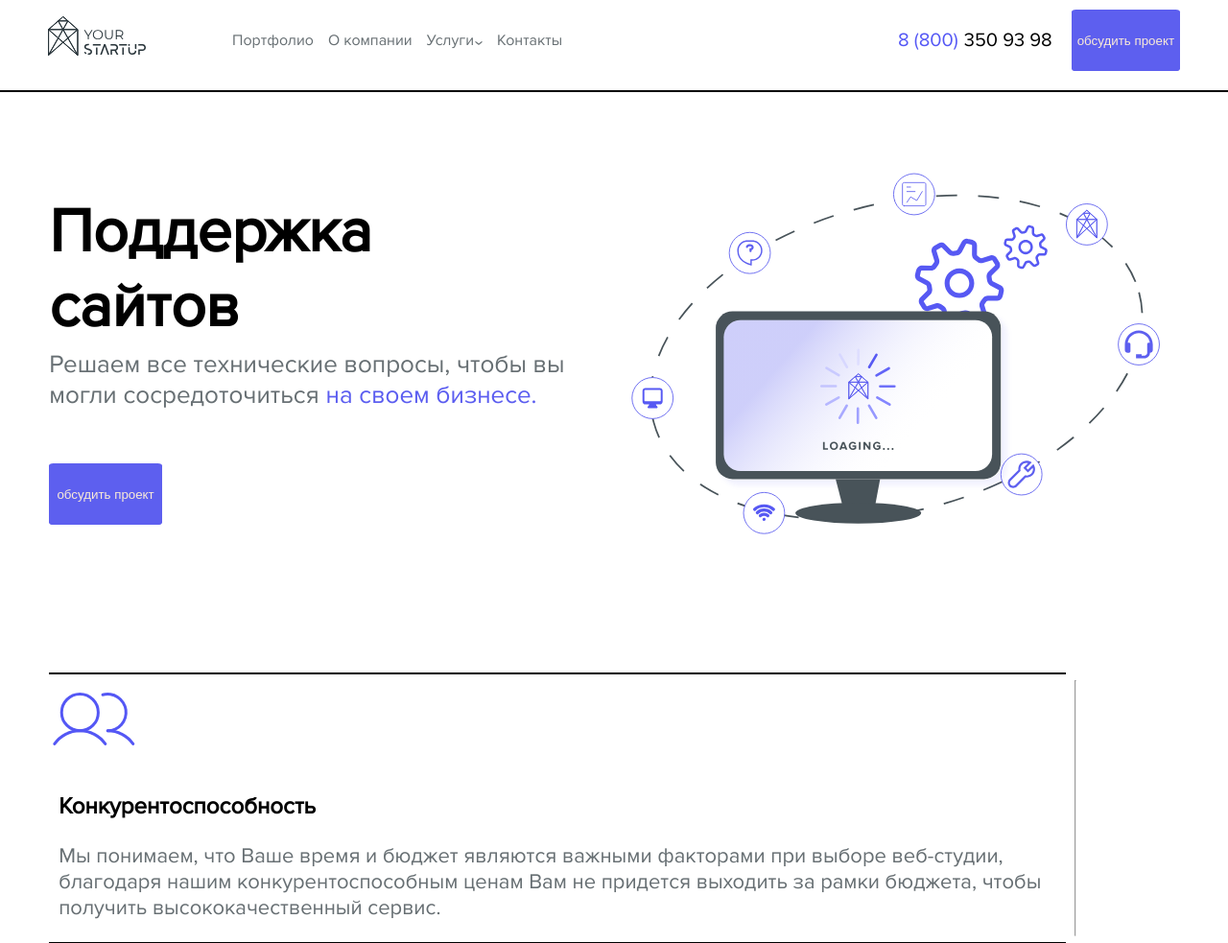
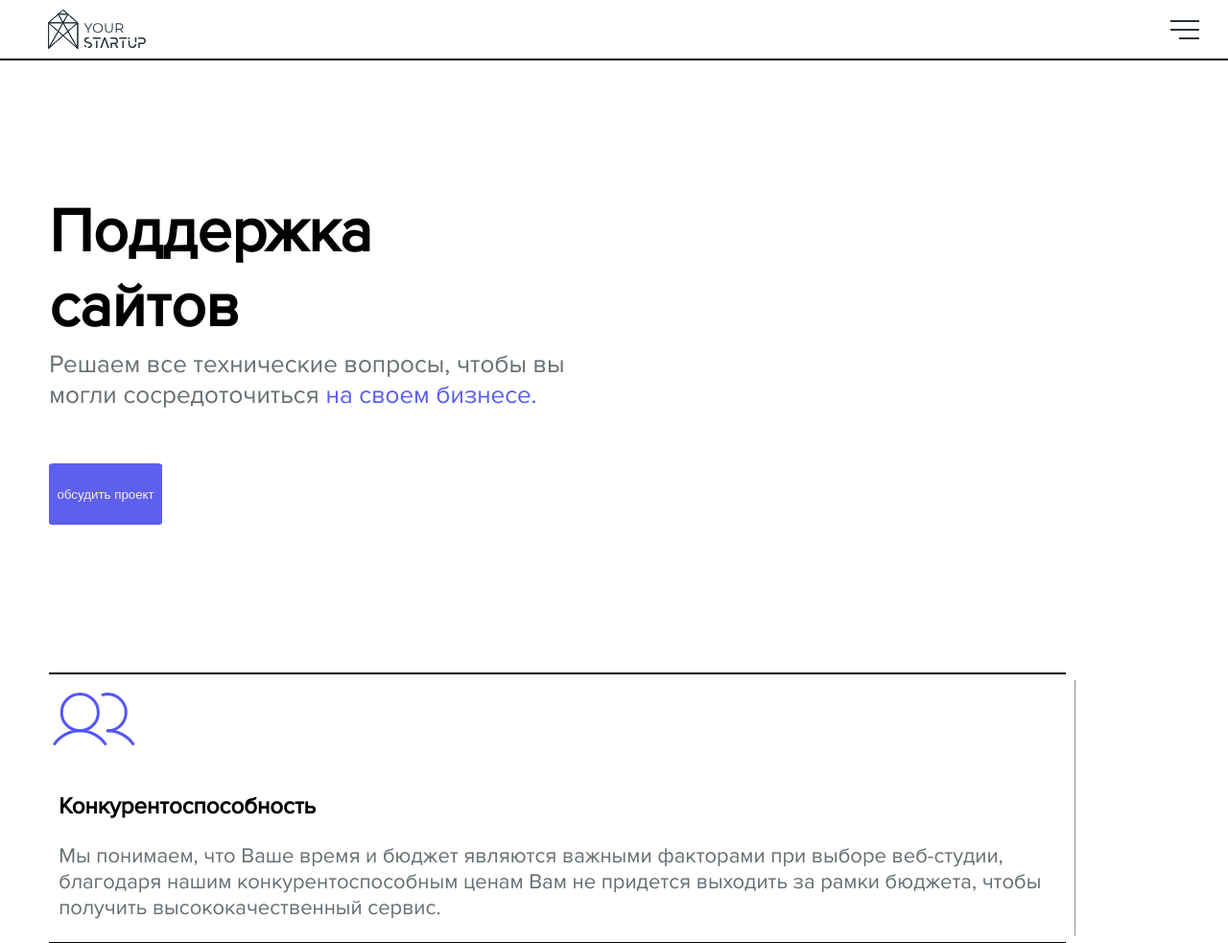
Before and after one commit to yydddiii/YourStartup, a PHP site: page /main.html in a window 1280 px wide. Shown: the top 983 px of the page at 96% size. Run offline with PHP 8.4, Linux system fonts and the light colour scheme.

Commit message:
burger-menu

```diff
--- a/CSS/styles.css
+++ b/CSS/styles.css
@@ -42,9 +125,26 @@
     .possibilites__line{
         min-width: 90%;
     }
+
+    .big-button__txt{
+        font-size: 64px;
+    }
+
+    .footer-main{
+        grid-template-columns: 33% repeat(3, 22%);
+        grid-template-rows: none;
+    }
 }
 
 @media (max-width: 1300px){
+    .open{
+        display: flex !important;
+    }
+
+    .header{
+        grid-template-columns: 1fr 8fr 4fr ;
+    }
+
     .info{
         grid-template-columns: 90% 20px;
     }
@@ -53,6 +153,58 @@
         filter: grayscale(100%);
     }
 
+    .logo{
+        margin: 10px 0 10px 50px;
+    }
+
+    .menu__items{
+        list-style: none;
+        display: flex;
+        flex-direction: column;
+        margin-top: 25px;
+    }
+
+    .menu__item{
+        margin-top: 25px;
+    }
+
+    .menu{
+        display: none;
+        position: fixed;
+        flex-direction: column;
+        height: 100%;
+        width: 100%;
+        top: 0;
+        bottom: 0;
+        left: 0;
+        right: 0;
+        z-index: 49;
+        overflow-y: auto;
+        padding: 50px 40px;
+        background-color: #ffffff;
+        animation: burgerAnimation .5s;
+    }
+
+    .menu__link{
+        color: black;
+        text-decoration: none;
+    }
+
+    .right-menu{
+        position: absolute;
+        visibility: hidden;
+        opacity: 0;
+    }
+
+    .burger-menu{
+        visibility: visible;
+        grid-column: 4;
+        margin: 21px 30px 0 0;
+    }
+
+    .support__picture{
+        visibility: hidden;
+    }
 
     .technologies{
         grid-template-columns: repeat(2, 50%);
@@ -139,59 +406,14 @@ main {
     transition: 1s;
     position: fixed;
     display: grid;
-    grid-template-columns: 1fr 8fr 4fr ;
-    padding-bottom: 20px;
     border-bottom: 2px solid black;
     background-color: transparent;
     z-index: 99;
 }
 
-.logo{
-    margin-left: 50px;
-    display: flex;
-    align-items: center;
-}
-
 .logo__img{
     display: flex;
     align-items: center;
-}
-
-.menu{
-    margin-left: 50px;
-    display: flex;
-    align-items: center;
-}
-
-.menu__items{
-    list-style: none;
-    display: flex;
-    margin-top: 25px;
-}
-
-.menu__item{
-    margin-right: 15px;
-    font-size: 16px;
-    color: #676F73;
-}
-
-.menu__item:last-child{
-    margin-right: 0px;
-}
-
-.menu__item:hover .menu__submenu-wrapper{
-    opacity: 1;
-    visibility: visible;
-    transform: translateY(0px);
-}
-
-.menu__link{
-    color: #676F73;
-    text-decoration: none;
-}
-
-.menu__arrow{
-    padding-left: 1px;
 }
 
 .menu__submenu-wrapper{
@@ -214,32 +436,77 @@ main {
     box-shadow: 2px 2px 4px rgba(0, 0, 0, 0.4);
 }
 
-.menu__submenu-link{
-    color:black;
-    text-decoration: none;
+.menu__item:hover .menu__submenu-wrapper{
+        opacity: 1;
+        visibility: visible;
+        transform: translateY(0px);
+    }
+
+    .menu__submenu-link{
+        color:black;
+        text-decoration: none;
+    }
+
+.burger-menu{
+    display: flex;
+    position: relative;
+    z-index: 50;
+    align-items: center;
+    justify-content: flex-end;
+    width: 30px;
+    height: 20px;
+
 }
 
-.right-menu{
-    margin: 10px 50px 0 0;
-    display: flex;
-    justify-content: flex-end;
-    align-items: center;
+.burger-menu span{
+    height: 2px;
+    width: 100%;
+    transform: scale(1);
+    background-color: #263238;
+    transition: all .5s ease;
 }
 
-.right-menu__phone-number{
-    display: flex;
-    margin-right: 20px;
-    font-size: 20px;
+.burger-menu::after{
+    content: '';
+    position: absolute;
+    height: 2px;
+    width: 100%;
+    background-color: #263238;
+    transition: all .5s ease;
+    top: 0;
 }
 
-.menu__phone-number-color-text{
-    color: #5457F5;
-    margin-right: 0.3em;
+.burger-menu::before{
+    content: '';
+    position: absolute;
+    height: 2px;
+    width: 70%;
+    transform: scale(1);
+    background-color: #263238;
+    transition: all .5s ease;
+    bottom: 0;
 }
 
-.right-menu__button{
-    display: grid;
-    place-items: center center;
+.burger-menu.active::before{
+    transform: scale(0);
+}
+
+.burger-menu.active::after{
+    top: 40%;
+    transform: rotate(45deg) translate(0,50%);
+}
+
+.burger-menu.active span{
+    transform: rotate(-45deg) translate(0,-50%);
+}
+
+@keyframes burgerAnimation{
+    from{
+        opacity: 0;
+    }
+    to{
+        opacity: 1;
+    }
 }
 
 .button{
--- a/JavaScript/script.js
+++ b/JavaScript/script.js
@@ -6,3 +6,8 @@ window.addEventListener('scroll', function() {
       header.style.backgroundColor = 'transparent';
     }
   });
+
+document.querySelector('.burger-menu').addEventListener('click', function(){
+  this.classList.toggle('active');
+  document.querySelector('.menu').classList.toggle('open');
+})
--- a/main.html
+++ b/main.html
@@ -4,6 +4,7 @@
 <head>
     <meta charset="utf-8">
     <link href="CSS/styles.css" rel="stylesheet">
+    <meta name="viewport" content="width=device-width, initial-scale=1, maximum-scale=1">
     <title>Твой стартап</title>
 </head>
 
@@ -12,7 +13,7 @@
         <div class="logo">
             <a href="../project1/main.html"><img src="images/logo.svg" alt="Логотип компанииэ" class="logo__img"></a>
         </div>
-        <div class="menu">
+        <nav class="menu">
             <ul class="menu__items">
                 <li class="menu__item"><a href="#" class="menu__link">Портфолио</a></li>
                 <li class="menu__item"><a href="#" class="menu__link">О компании</a></li>
@@ -28,10 +29,13 @@
                 </li>
                 <li class="menu__item"><a href="#" class="menu__link">Контакты</a></li>
             </ul>
-        </div>
+        </nav>
         <div class="right-menu">
             <p class="right-menu__phone-number"><span class="menu__phone-number-color-text">8 (800) </span>350 93 98</p>
             <button type="button" class="button right-menu__button">обсудить проект</button>
+        </div>
+        <div class="burger-menu">
+            <span></span>
         </div>
     </header>
     <div class="space">
```
Also changed, not shown: other parts of CSS/styles.css (+206 -15 lines).
